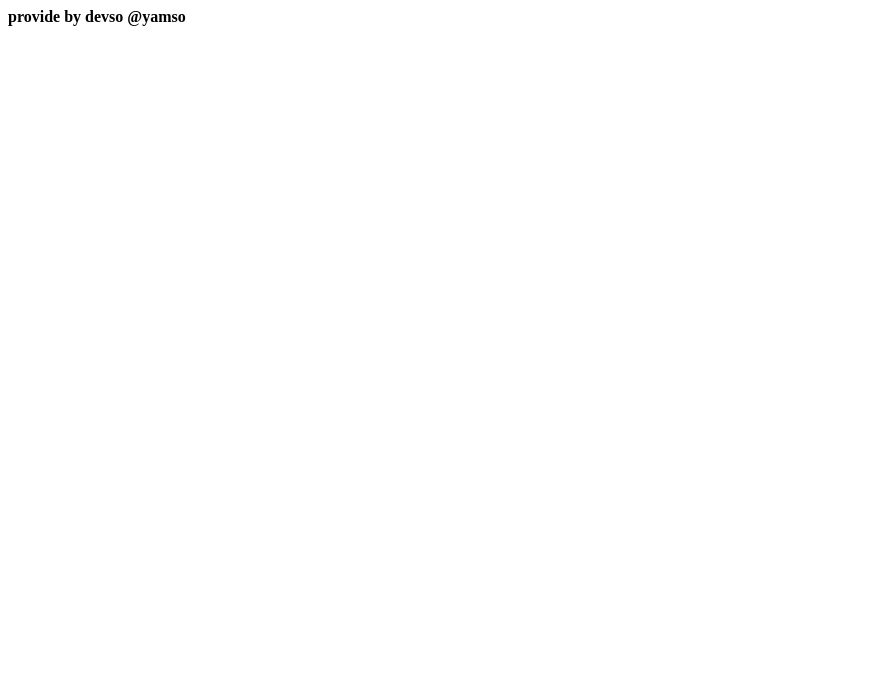
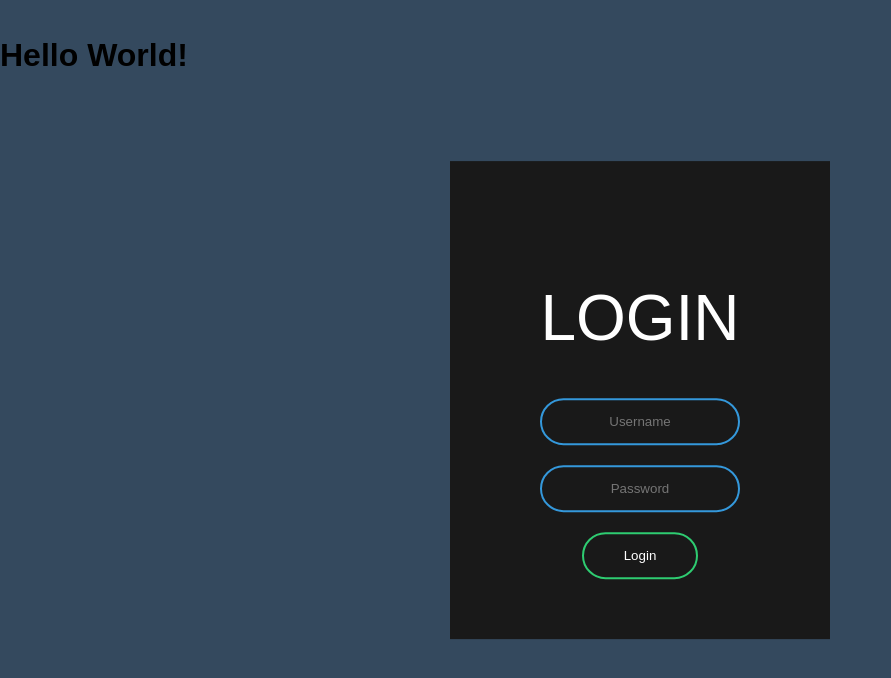
Before and after one commit to devyamso/my.id, a plain HTML site: page index.html in a window 1280 px wide. Shown: the whole page, without its empty margins (0-891 px from the left). Drawn offline with Linux system fonts and the light colour scheme.

Commit message:
Update index.html

```diff
--- a/index.html
+++ b/index.html
@@ -1 +1,83 @@
-<b>provide by devso @yamso</b>
+<html>
+
+
+<style>
+	body{
+  margin: 0;
+  padding: 0;
+  font-family: sans-serif;
+  background: #34495e;
+}
+.box{
+  width: 300px;
+  padding: 40px;
+  position: absolute;
+  top: 50%;
+  left: 50%;
+  transform: translate(-50%,-50%);
+  background: #191919;
+  text-align: center;
+}
+.box h1{
+  color: white;
+  text-transform: uppercase;
+  font-weight: 500;
+}
+.box input[type = "text"],.box input[type = "password"]{
+  border:0;
+  background: none;
+  display: block;
+  margin: 20px auto;
+  text-align: center;
+  border: 2px solid #3498db;
+  padding: 14px 10px;
+  width: 200px;
+  outline: none;
+  color: white;
+  border-radius: 24px;
+  transition: 0.25s;
+}
+.box input[type = "text"]:focus,.box input[type = "password"]:focus{
+  width: 280px;
+  border-color: #2ecc71;
+}
+.box input[type = "submit"]{
+  border:0;
+  background: none;
+  display: block;
+  margin: 20px auto;
+  text-align: center;
+  border: 2px solid #2ecc71;
+  padding: 14px 40px;
+  outline: none;
+  color: white;
+  border-radius: 24px;
+  transition: 0.25s;
+  cursor: pointer;
+}
+.box input[type = "submit"]:hover{
+  background: #2ecc71;
+}
+</style>
+
+<body onload="app.Start()">
+
+<h1>
+<br>
+<div class>
+<form class="box" action="kk.html" method="post">
+<center>
+<br>
+  <h1>Login</h1>
+  <input type="text" name="" placeholder="Username">
+  <input type="password" name="" placeholder="Password">
+  <input type="submit" name="" value="Login">
+</form>
+</div class>
+
+
+
+	<div class=hello> Hello World! </div>
+
+</body>
+</html>
```
